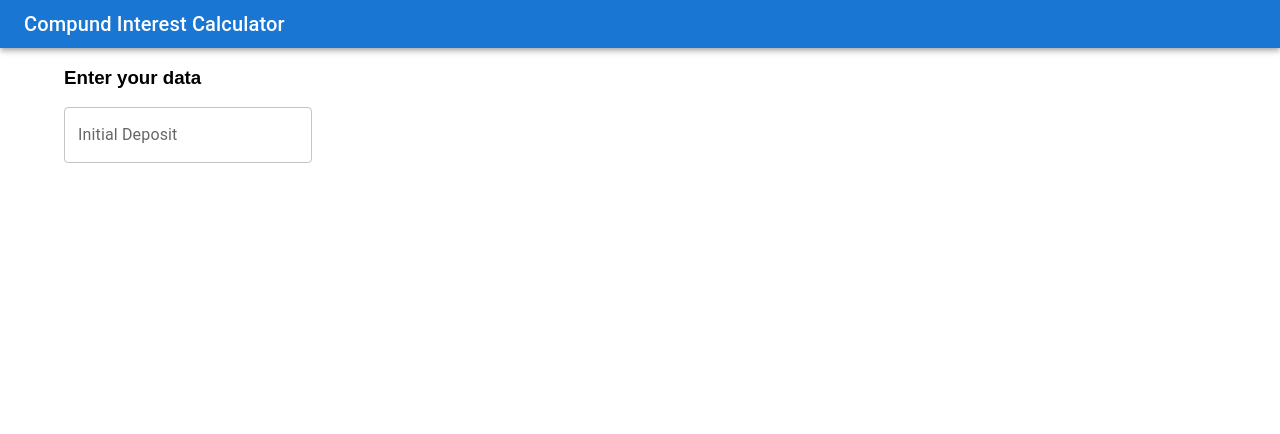
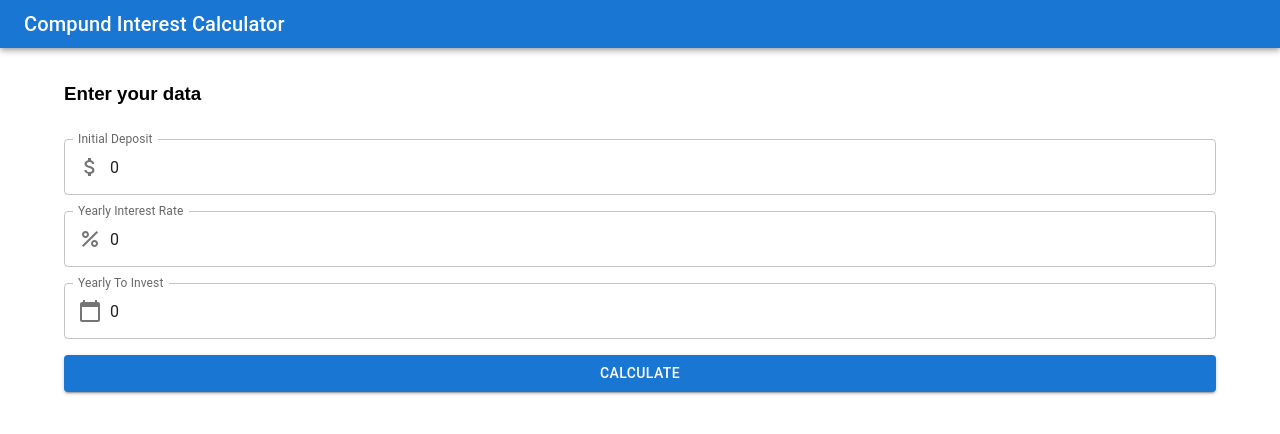
Before and after one commit to Akio789/compund-interest-calculator, a React (Create React App) app: page / in a window 1280 px wide. Shown: the top 434 px of the page. Built offline with nearby package versions, Linux system fonts and the light colour scheme.

Commit message:
Adding form fields, validation and error message

```diff
--- a/package.json
+++ b/package.json
@@ -5,10 +5,12 @@
   "dependencies": {
     "@emotion/react": "^11.9.0",
     "@emotion/styled": "^11.8.1",
+    "@mui/icons-material": "^5.6.2",
     "@mui/material": "^5.6.3",
     "@testing-library/jest-dom": "^5.16.4",
     "@testing-library/react": "^13.1.1",
     "@testing-library/user-event": "^13.5.0",
+    "lodash": "^4.17.21",
     "prop-types": "^15.8.1",
     "react": "^18.1.0",
     "react-dom": "^18.1.0",
--- a/src/pages/compund-interest-calculator/calculator-input-form/CalculatorInputForm.js
+++ b/src/pages/compund-interest-calculator/calculator-input-form/CalculatorInputForm.js
@@ -1,11 +1,98 @@
-import { TextField } from '@mui/material';
-import React from 'react';
+import React, { useState } from 'react';
+import { Alert, Button, InputAdornment, TextField } from '@mui/material';
+import AttachMoneyIcon from '@mui/icons-material/AttachMoney';
+import PercentIcon from '@mui/icons-material/Percent';
+import CalendarTodayIcon from '@mui/icons-material/CalendarToday';
+import styles from './CalculatorInputForm.module.css';
+import _ from 'lodash'
 
 const CalculatorInputForm = () => {
+  const [initialDeposit, setInitialDeposit] = useState(0);
+  const [yearlyInterestRate, setYearlyInterestRate] = useState(0);
+  const [yearsToInvest, setYearsToInvest] = useState(0);
+  const [errorMessage, setErrorMessage] = useState('');
+
+  const onInitialDepositChange = ({ target: { value } }) => {
+    if (_.isNaN(Number(value))) {
+      return;
+    }
+    setInitialDeposit(value);
+  };
+  const onYearlyInterestRateChange = ({ target: { value } }) => {
+    if (_.isNaN(Number(value))) {
+      return;
+    }
+    setYearlyInterestRate(value);
+  };
+  const onYearsToInvestChange = ({ target: { value } }) => {
+    if (!_.isInteger(Number(value))) {
+      return;
+    }
+    setYearsToInvest(value);
+  };
+  const onButtonClicked = () => {
+    if (initialDeposit === '' || yearlyInterestRate === '' || yearsToInvest === '') {
+      setErrorMessage('Some fields are missing');
+      return;
+    }
+    console.log('calculating');
+  };
+
   return (
-    <div>
+    <div className={styles.form}>
       <h3>Enter your data</h3>
-      <TextField label="Initial Deposit" />
+      {
+        errorMessage
+        && (
+          <Alert
+            severity="error"
+            onClose={() => setErrorMessage('')}
+          >
+            Some fields are missing
+          </Alert>)
+      }
+      <TextField
+        label="Initial Deposit"
+        InputProps={{
+          startAdornment: (
+            <InputAdornment position="start">
+              <AttachMoneyIcon />
+            </InputAdornment>
+          )
+        }}
+        value={initialDeposit}
+        onChange={onInitialDepositChange}
+      />
+      <TextField
+        label="Yearly Interest Rate"
+        InputProps={{
+          startAdornment: (
+            <InputAdornment position="start">
+              <PercentIcon />
+            </InputAdornment>
+          )
+        }}
+        value={yearlyInterestRate}
+        onChange={onYearlyInterestRateChange}
+      />
+      <TextField
+        label="Yearly To Invest"
+        InputProps={{
+          startAdornment: (
+            <InputAdornment position="start">
+              <CalendarTodayIcon />
+            </InputAdornment>
+          )
+        }}
+        value={yearsToInvest}
+        onChange={onYearsToInvestChange}
+      />
+      <Button
+        variant="contained"
+        onClick={onButtonClicked}
+      >
+        Calculate
+      </Button>
     </div>
   );
 }
--- /dev/null
+++ b/src/pages/compund-interest-calculator/calculator-input-form/CalculatorInputForm.module.css
@@ -0,0 +1,5 @@
+.form {
+    display: flex;
+    flex-direction: column;
+    row-gap: 1rem;
+}
```
Also changed, not shown: 1 other file (tests, documents, lock files or other folders).
